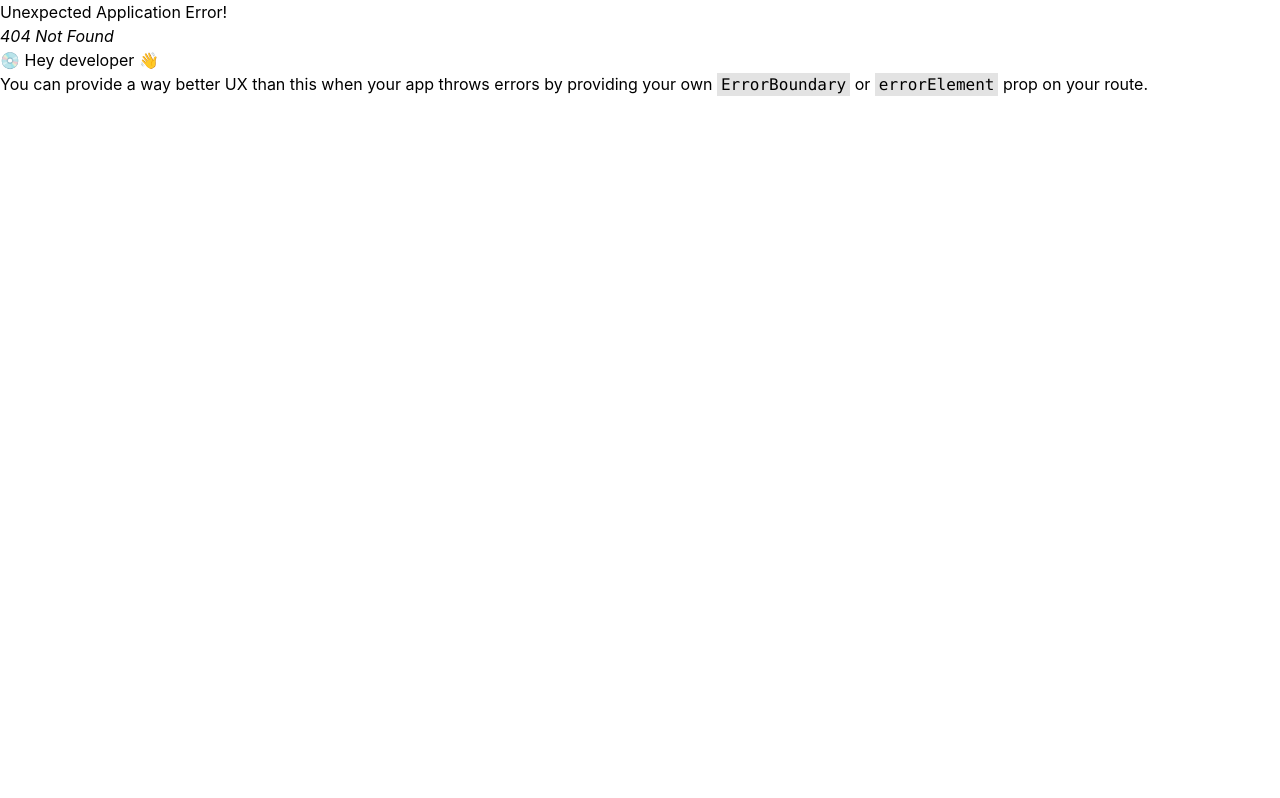
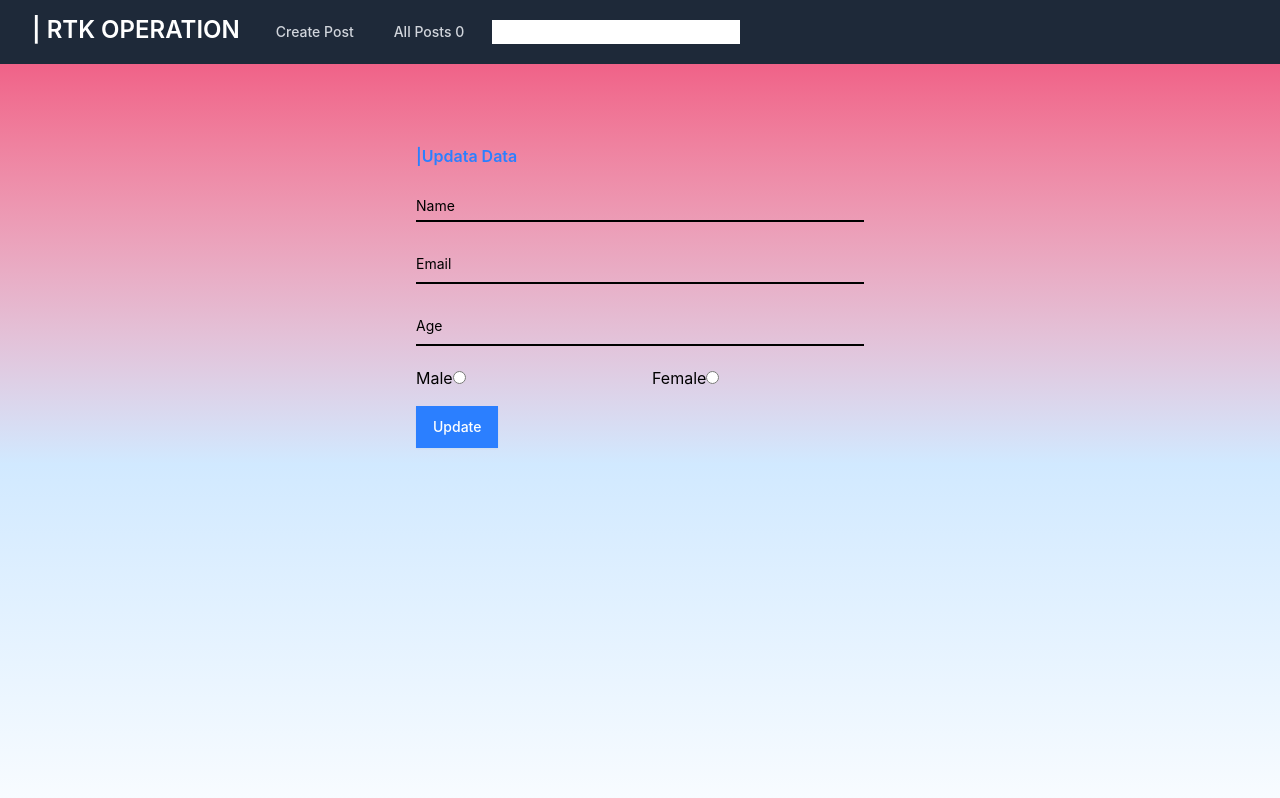
Before and after one commit to freelanceradnan/CRUD-APP-using-Redux-Toolkit-and-createAsyncThunk, a React (Vite) app: page /edit/1 in a window 1280 px wide. Before the commit this address had no page. Shown: the top 798 px of the page. Built offline with nearby package versions, Linux system fonts and the light colour scheme.

Commit message:
edit data and update data added

```diff
--- a/src/feature/userDetails.js
+++ b/src/feature/userDetails.js
@@ -31,6 +31,36 @@ export const getUser=createAsyncThunk("getUser",async (_, { rejectWithValue })=>
   catch(error){
     return rejectWithValue(error.message);
   }
+})
+//delete action
+export const deleteUser=createAsyncThunk("deleteUser",async(id,{rejectWithValue})=>{
+   const response=await fetch(`https://69c002a272ca04f3bcba4ccc.mockapi.io/userDetails/crud/${id}`,{
+    method:"DELETE"
+   })
+   try{
+   const result=await response.json()
+   return result
+   }
+   catch(error){
+   return rejectWithValue(error.message)
+   }
+})
+//update action
+export const updateUser=createAsyncThunk("updateUser",async(data)=>{
+   const response=await fetch(`https://69c002a272ca04f3bcba4ccc.mockapi.io/userDetails/crud/${data.id}`,{
+    method:"PUT",
+    headers:{
+        "Content-type":"application/json"
+    },
+    body:JSON.stringify(data)
+   })
+   try{
+   const result=await response.json()
+   return result
+   }
+   catch(error){
+ console.log(error.message)
+   }
 })
 export const userDetailsSlice=createSlice({
     name:'userDetails',
@@ -68,6 +98,39 @@ export const userDetailsSlice=createSlice({
         state.isError=true,
         state.error=action.payload
       })
+      .addCase(deleteUser.pending, (state, action) => {
+        state.isLoading=true,
+        state.isError=false
+      })
+      .addCase(deleteUser.fulfilled, (state, action) => {
+        state.isLoading=false;
+        const {id}=action.payload
+        if(id){
+          state.data=state.data.filter(ele=>ele.id!==id)
+        }
+
+      })
+      .addCase(deleteUser.rejected, (state, action) => {
+        state.isLoading=false,
+        state.isError=true,
+        state.error=action.payload
+      })
+      .addCase(updateUser.pending, (state, action) => {
+        state.isLoading=true,
+        state.isError=false
+      })
+      .addCase(updateUser.fulfilled, (state, action) => {
+        state.isLoading=false
+        state.data=state.data.map((ele)=>
+          ele.id===action.payload.id? action.payload:ele
+        )
+
+      })
+      .addCase(updateUser.rejected, (state, action) => {
+        state.isLoading=false,
+        state.isError=true,
+        state.error=action.payload.error||"failed to fetch"
+      })
     }
 })
 export const {isError,isLoading,error,data}=userDetailsSlice
--- a/src/pages/AllPosts.jsx
+++ b/src/pages/AllPosts.jsx
@@ -1,8 +1,9 @@
 import {Eye,Pencil,Trash} from 'lucide-react'
 import { useEffect, useState } from 'react';
 import { useDispatch, useSelector } from 'react-redux';
-import { getUser } from '../feature/userDetails';
-import ViewPostModal from '../Navbar/viewPostModal';
+import { deleteUser, getUser } from '../feature/userDetails';
+import ViewPostModal from '../Components/viewPostModal';
+import { Link } from 'react-router';
 
 const AllPosts = () => {
 
@@ -34,8 +35,8 @@ const AllPosts = () => {
     <p className="text-body mb-2">Age:{ele.age}</p>
     <div className='flex items-center justify-center gap-3'>
     <button className='p-1 bg-blue-500 rounded-sm flex items-center justify-center gap-2 text-white' onClick={()=>[setId(ele.id),setShowModal(true)]}><Eye size={15}/>view</button>
-   <button className='p-1 bg-blue-500 rounded-sm flex items-center justify-center gap-2 text-white'><Pencil size={15}/>edit</button>
-   <button className='p-1 bg-blue-500 rounded-sm flex items-center justify-center gap-2 text-white'><Trash size={15}/>delete</button>
+   <Link to={`/edit/${ele.id}`}><button className='p-1 bg-blue-500 rounded-sm flex items-center justify-center gap-2 text-white'><Pencil size={15}/>Edit</button></Link>
+   <button className='p-1 bg-blue-500 rounded-sm flex items-center justify-center gap-2 text-white' onClick={()=>dispatch(deleteUser(ele.id))}><Trash size={15}/>delete</button>
     </div>
 </div>
 
--- a/src/pages/Rootlayout.jsx
+++ b/src/pages/Rootlayout.jsx
@@ -1,5 +1,5 @@
 import React from 'react';
-import Navbar from '../Navbar/Navbar';
+import Navbar from '../Components/Navbar';
 import { Outlet } from 'react-router';
 
 const Rootlayout = () => {
--- /dev/null
+++ b/src/pages/UpdatePost.jsx
@@ -0,0 +1,71 @@
+import React, { useEffect, useState } from 'react';
+import { useDispatch, useSelector } from 'react-redux';
+import { useNavigate, useParams } from 'react-router';
+import { updateUser } from '../feature/userDetails';
+
+const UpdatePost = () => {
+    const navigate=useNavigate()
+    const {data,loading}=useSelector(state=>state.user)
+    const {id}=useParams()
+    const dispatch=useDispatch()
+    const [update,setUpdate]=useState()
+    useEffect(() => {
+        if (id && data) {
+
+            const singleUser = data.find(user => user.id === id);
+            if (singleUser) {
+                setUpdate(singleUser);
+            }
+        }
+    }, [id, data]);
+    const newUpdate=(e)=>{
+        setUpdate({...update,[e.target.name]:e.target.value})
+
+    }
+
+    const submitHandler=(e)=>{
+    e.preventDefault()
+    dispatch(updateUser(update))
+    navigate("/all-posts")
+    }
+
+    return (
+        <div>
+            <div className='min-h-screen w-full bg-gradient-to-b from-[#f06288] via-[#D1E9FF] to-[#FFFFFF] pt-10 md:pt-20'>
+
+<form className="w-1/2 md:max-w-md mx-auto" onSubmit={submitHandler}>
+
+    <h2 className='text-blue-500 font-semibold'>|Updata Data</h2>
+  <div className="relative z-0 w-full mb-5 group mt-4">
+      <input type="text" name="name" className="block py-2 px-0 w-full text-sm text-heading bg-transparent border-0 border-b-2 border-default-medium appearance-none focus:outline-none focus:ring-0 focus:border-brand peer" placeholder="" required value={update && update.name} onChange={newUpdate}/>
+      <label className="absolute text-sm text-body duration-300 transform -translate-y-8 scale-75 top-3 -z-10 peer-focus:text-fg-brand peer-placeholder-shown:scale-100 peer-placeholder-shown:translate-y-0 peer-focus:scale-75 peer-focus:-translate-y-6 rtl:peer-focus:translate-x-1/4 rtl:peer-focus:left-auto pb-2">Name</label>
+  </div>
+  <div className="relative z-0 w-full mb-5 group">
+      <input type="email" name="email" className="block py-2.5 px-0 w-full text-sm text-heading bg-transparent border-0 border-b-2 border-default-medium appearance-none focus:outline-none focus:ring-0 focus:border-brand peer" placeholder="" required value={update && update.email} onChange={newUpdate}/>
+      <label className="absolute text-sm text-body duration-300 transform -translate-y-7 scale-75 top-3 -z-10 peer-focus:text-fg-brand peer-placeholder-shown:scale-100 peer-placeholder-shown:translate-y-0 peer-focus:scale-75 peer-focus:-translate-y-6 rtl:peer-focus:translate-x-1/4 rtl:peer-focus:left-auto">Email</label>
+  </div>
+  <div className="relative z-0 w-full mb-5 group">
+      <input type="number" name="age" className="block py-2.5 px-0 w-full text-sm text-heading bg-transparent border-0 border-b-2 border-default-medium appearance-none focus:outline-none focus:ring-0 focus:border-brand peer" placeholder=" " required value={update && update.age} onChange={newUpdate}/>
+      <label className="absolute text-sm text-body duration-300 transform -translate-y-7 scale-75 top-3 -z-10  peer-focus:text-fg-brand peer-placeholder-shown:scale-100 peer-placeholder-shown:translate-y-0 peer-focus:scale-75 peer-focus:-translate-y-6 rtl:peer-focus:translate-x-1/4 rtl:peer-focus:left-auto">Age</label>
+  </div>
+  <div className="grid md:grid-cols-2 md:gap-6">
+  <div>
+    <label htmlFor="male">Male</label>
+  <input type="radio" id="male"  name="gender" value="male" checked={update && update.gender==='male'} onChange={newUpdate}/>
+  </div>
+  <div>
+    <label htmlFor="female">Female</label>
+  <input type="radio" id="female"  name="gender" value="female" checked={update && update.gender==='female'} onChange={newUpdate}/>
+  </div>
+
+  </div>
+
+  <button type="submit" className="text-white bg-brand box-border border border-transparent hover:bg-brand-strong focus:ring-4 focus:ring-brand-medium shadow-xs font-medium leading-5 rounded-base text-sm px-4 py-2.5 focus:outline-none bg-blue-500 mt-4">Update</button>
+</form>
+
+</div>
+        </div>
+    );
+};
+
+export default UpdatePost;
--- a/src/router/Router.jsx
+++ b/src/router/Router.jsx
@@ -1,13 +1,15 @@
 import React from 'react';
 import { createBrowserRouter } from 'react-router';
 import Rootlayout from '../pages/Rootlayout';
-import CreatePost from '../Navbar/CreatePost';
+import CreatePost from '../Components/CreatePost';
 import AllPosts from '../pages/AllPosts';
+import UpdatePost from '../pages/UpdatePost';
 
 const router=createBrowserRouter([
     {path:"/",element:<Rootlayout/>,children:[
     {path:"/",index:true,element:<CreatePost/>},
-    {path:"/all-posts",element:<AllPosts/>}
+    {path:"/all-posts",element:<AllPosts/>},
+    {path:"/edit/:id",element:<UpdatePost/>}
     ]}
 ])
 
```
Also changed, not shown: src/Components/CreatePost.jsx (renamed from src/Navbar/CreatePost.jsx), src/Components/Navbar.jsx (renamed from src/Navbar/Navbar.jsx), src/Components/viewPostModal.jsx (renamed from src/Navbar/viewPostModal.jsx).
